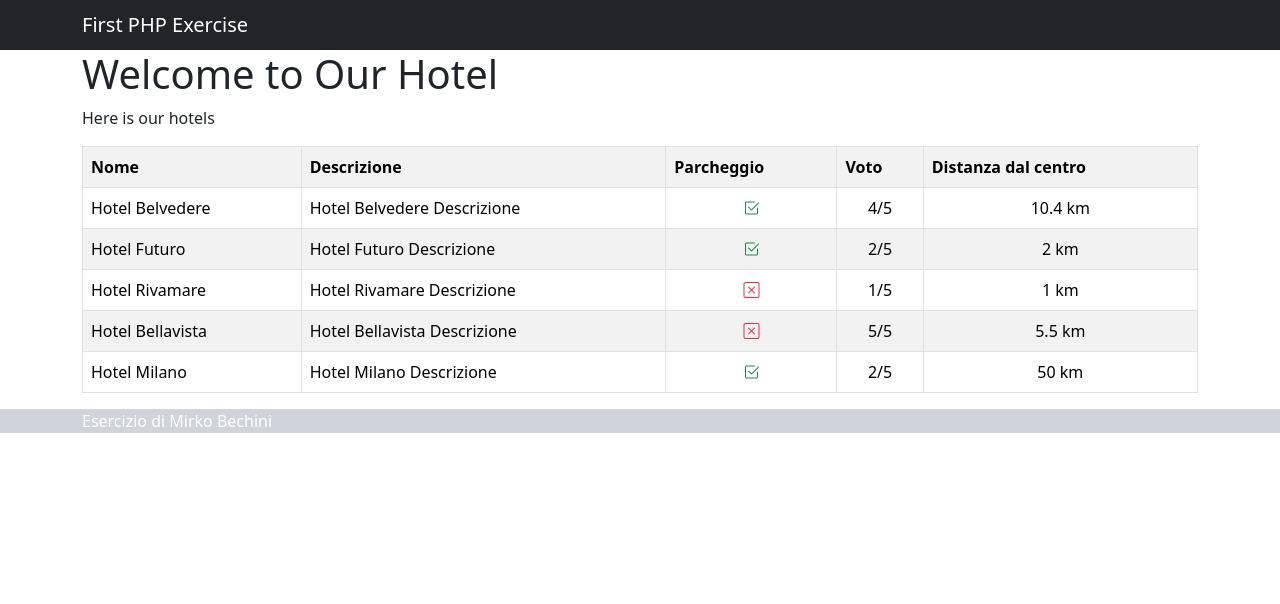
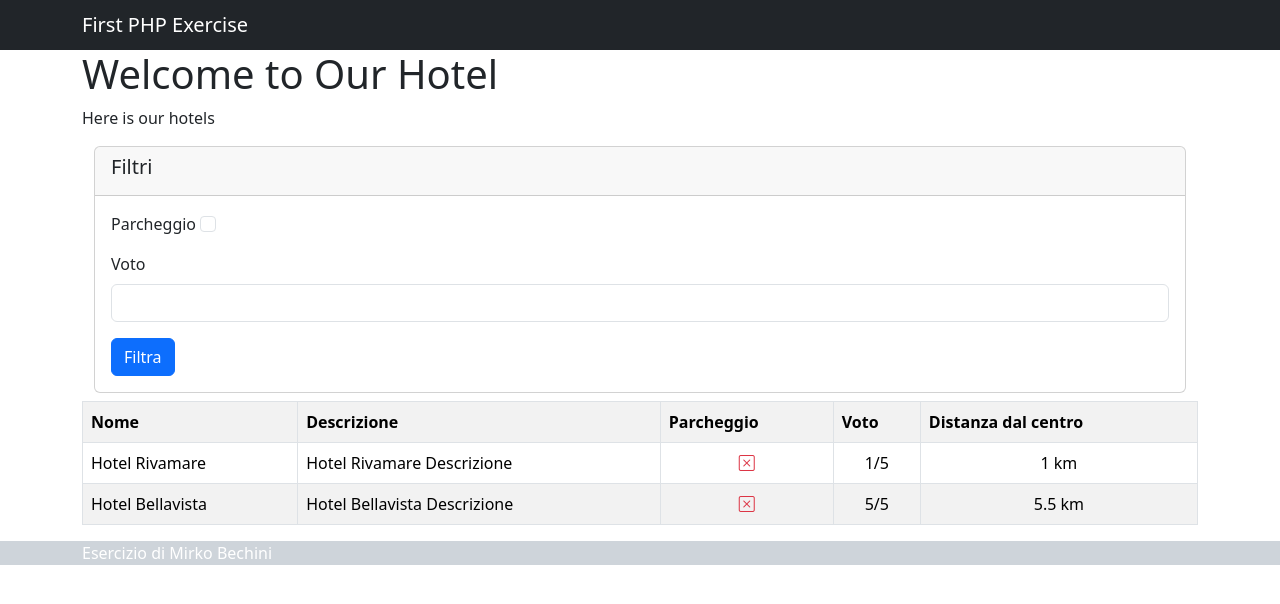
Before and after one commit to mirkobechini/php-hotel, a PHP site: page / in a window 1280 px wide. Shown: the top 604 px of the page. Run offline with PHP 8.4, Linux system fonts and the light colour scheme.

Commit message:
Add: added filter by parking or by vote Bug: all hotels never showed

```diff
--- a/index.php
+++ b/index.php
@@ -1,6 +1,10 @@
 <!-- Array -->
 <?php
-    $hotels = [
+
+$voteFilter= isset($_GET["vote"])? $_GET["vote"] : null;
+$parkFilter= isset($_GET["parking"]);
+
+   $hotels = [
 
         [
             'name' => 'Hotel Belvedere',
@@ -40,6 +44,19 @@
 
     ];
 
+    function filterByVote($hotel){
+        global $voteFilter;
+        return $hotel["vote"] >= $voteFilter;
+    }
+
+    function filterByPark($hotel){
+        global $parkFilter;
+        return $hotel["parking"] == $parkFilter;
+    }
+   $votedHotels = array_filter($hotels, "filterByVote");
+   $filteredHotels = array_filter($votedHotels, "filterByPark");
+
+
 ?>
 
 <!DOCTYPE html>
@@ -76,6 +93,31 @@
         <div class="container">
             <h1>Welcome to Our Hotel</h1>
             <p>Here is our hotels</p>
+
+            <div class="container my-2">
+                <div class="card">
+                    <div class="card-header">
+                        <h5 class="card-title">Filtri</h5>
+                    </div>
+                    <div class="card-body">
+
+                        <form action = "index.php" method = "GET">
+                            <div class="mb-3 ">
+                                <label class="form-check-label" for="parking">Parcheggio</label>
+                                <input type="checkbox" class="form-check-input" name="parking">
+                            </div>
+                            <div class="mb-3">
+                                <label for="vote" class="form-label">Voto</label>
+                                <input type="number" class="form-control" name="vote" width ="20px">
+                            </div>
+
+                            <button type="submit" class="btn btn-primary">Filtra</button>
+                        </form>
+                    </div>
+                </div>
+            </div>
+
+
             <table class = "table table-striped table-bordered">
                 <tr>
                     <th>Nome</th>
@@ -85,7 +127,7 @@
                     <th>Distanza dal centro</th>
                 </tr>
                 <?php
-                    foreach($hotels as $hotel){
+                    foreach($filteredHotels as $hotel){
                         echo "<tr>";
                         foreach($hotel as $key => $value){
                             echo ($key != "name" && $key != "description")? "<td class= \"text-center\">": "<td>";
```
Also changed, not shown: README.md.
